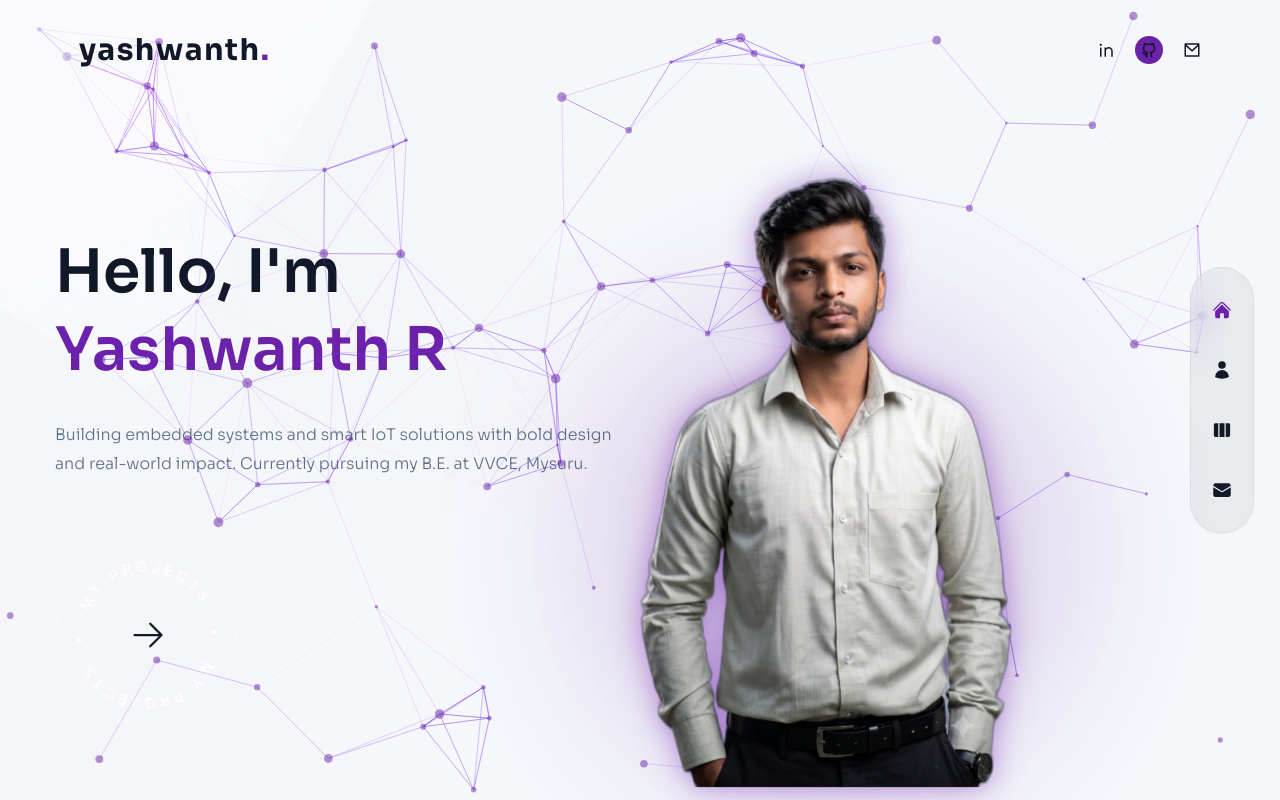
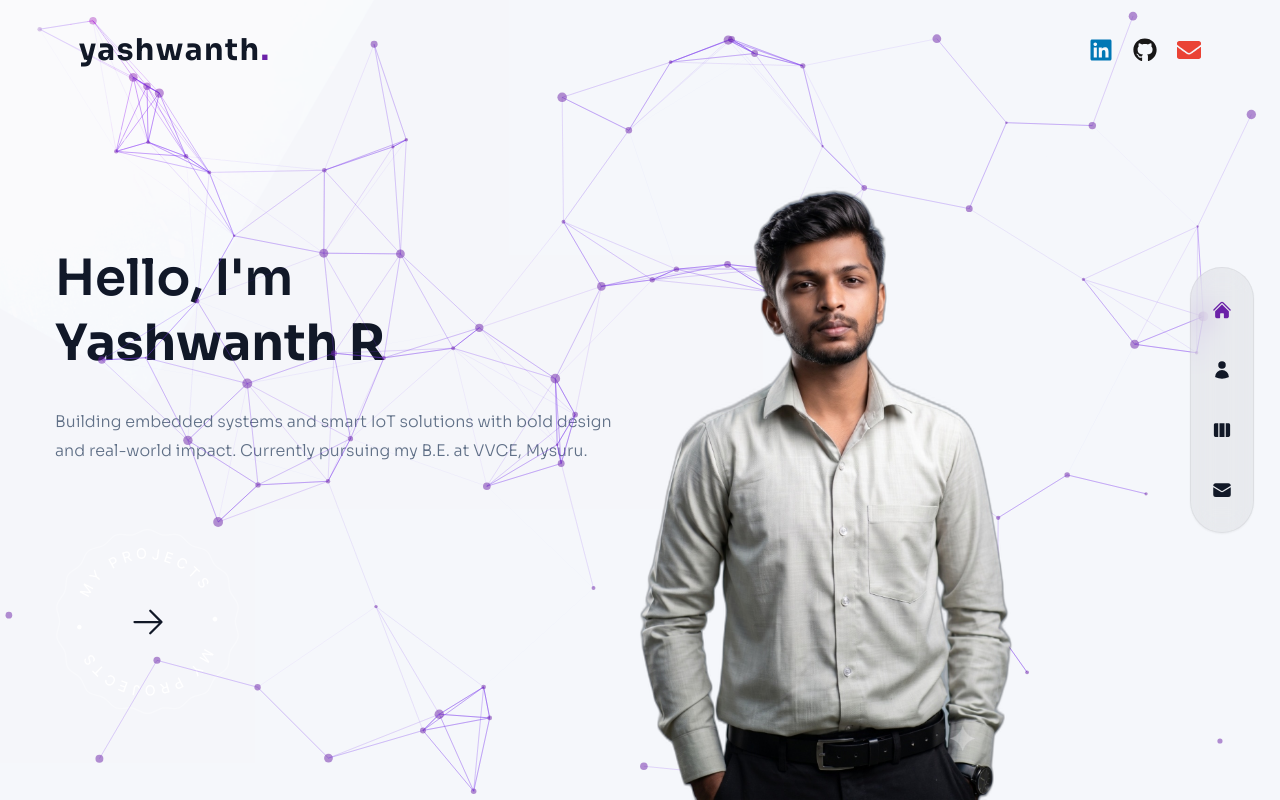
Before and after one commit to yashwanthR1207/yashprofile.2, a Next.js app: page / in a window 1280 px wide. Built offline with nearby package versions, Linux system fonts and the light colour scheme.

Commit message:
Refine avatar animation, title fonts, and use brand social icons

```diff
--- a/components/Avatar.jsx
+++ b/components/Avatar.jsx
@@ -5,29 +5,13 @@ import { motion } from "framer-motion";
 const Avatar = () => {
   return (
     <div className="hidden xl:flex xl:max-w-none pointer-events-none select-none relative w-full h-full justify-center items-end">
-      {/* Pulsing Glow */}
+      {/* Pop-up Image */}
       <motion.div
-        animate={{
-          scale: [1, 1.1, 1],
-          opacity: [0.3, 0.6, 0.3],
-        }}
+        initial={{ y: 50, opacity: 0 }}
+        animate={{ y: 0, opacity: 1 }}
         transition={{
-          duration: 4,
-          repeat: Infinity,
-          ease: "easeInOut",
-        }}
-        className="absolute w-[60%] h-[60%] bg-accent/40 blur-[80px] rounded-full bottom-10 z-0"
-      />
-
-      {/* Floating Image */}
-      <motion.div
-        animate={{
-          y: [0, -15, 0],
-        }}
-        transition={{
-          duration: 4,
-          repeat: Infinity,
-          ease: "easeInOut",
+          duration: 1.2,
+          ease: "easeOut",
         }}
         className="w-full h-full relative z-10"
       >
@@ -36,7 +20,7 @@ const Avatar = () => {
           alt="avatar"
           fill
           sizes="(max-width: 1200px) 100vw, 50vw"
-          className="translate-z-0 object-contain object-bottom drop-shadow-[0_0_15px_rgba(107,33,168,0.5)]"
+          className="translate-z-0 object-contain object-bottom"
         />
       </motion.div>
     </div>
--- a/components/Socials.jsx
+++ b/components/Socials.jsx
@@ -1,26 +1,29 @@
 import Link from "next/link";
 
 import {
-  RiLinkedinLine,
-  RiGithubLine,
-  RiMailLine,
-} from "react-icons/ri";
+  FaLinkedin,
+  FaGithub,
+  FaEnvelope,
+} from "react-icons/fa";
 
 export const socialData = [
   {
     name: "LinkedIn",
     link: "https://www.linkedin.com/in/yashwanth-r-7855a7395",
-    Icon: RiLinkedinLine,
+    Icon: FaLinkedin,
+    color: "text-[#0077b5]",
   },
   {
     name: "Github",
     link: "https://github.com/yashwanthR1207",
-    Icon: RiGithubLine,
+    Icon: FaGithub,
+    color: "text-[#181717]",
   },
   {
     name: "Email",
     link: "mailto:yashwanth.1207.r@gmail.com",
-    Icon: RiMailLine,
+    Icon: FaEnvelope,
+    color: "text-[#EA4335]",
   },
 ];
 
@@ -34,11 +37,7 @@ const Socials = () => {
           href={social.link}
           target="_blank"
           rel="noreferrer noopener"
-          className={`${
-            social.name === "Github"
-              ? "bg-accent rounded-full p-[5px] hover:text-ink"
-              : "hover:text-accent"
-          } transition-all duration-300`}
+          className={`text-2xl ${social.color} hover:opacity-80 hover:scale-110 transition-all duration-300`}
         >
           <social.Icon aria-hidden />
           <span className="sr-only">{social.name}</span>
--- a/pages/index.jsx
+++ b/pages/index.jsx
@@ -21,7 +21,7 @@ const Home = () => {
             className="h1"
           >
             Hello, I&apos;m <br />{" "}
-            <span className="text-accent">Yashwanth R</span>
+            <span className="text-ink font-bold">Yashwanth R</span>
           </motion.h1>
 
           {/* subtitle */}
--- a/styles/globals.css
+++ b/styles/globals.css
@@ -26,7 +26,7 @@
     @apply w-full h-screen overflow-hidden;
   }
   .h1 {
-    @apply text-[35px] leading-tight md:text-[60px] md:leading-[1.3] mb-8 font-semibold;
+    @apply text-[30px] leading-tight md:text-[50px] md:leading-[1.3] mb-8 font-sora font-semibold;
   }
   .h2 {
     @apply text-[35px] leading-tight md:text-[54px] md:leading-[1.3] mb-4 font-semibold;
```
